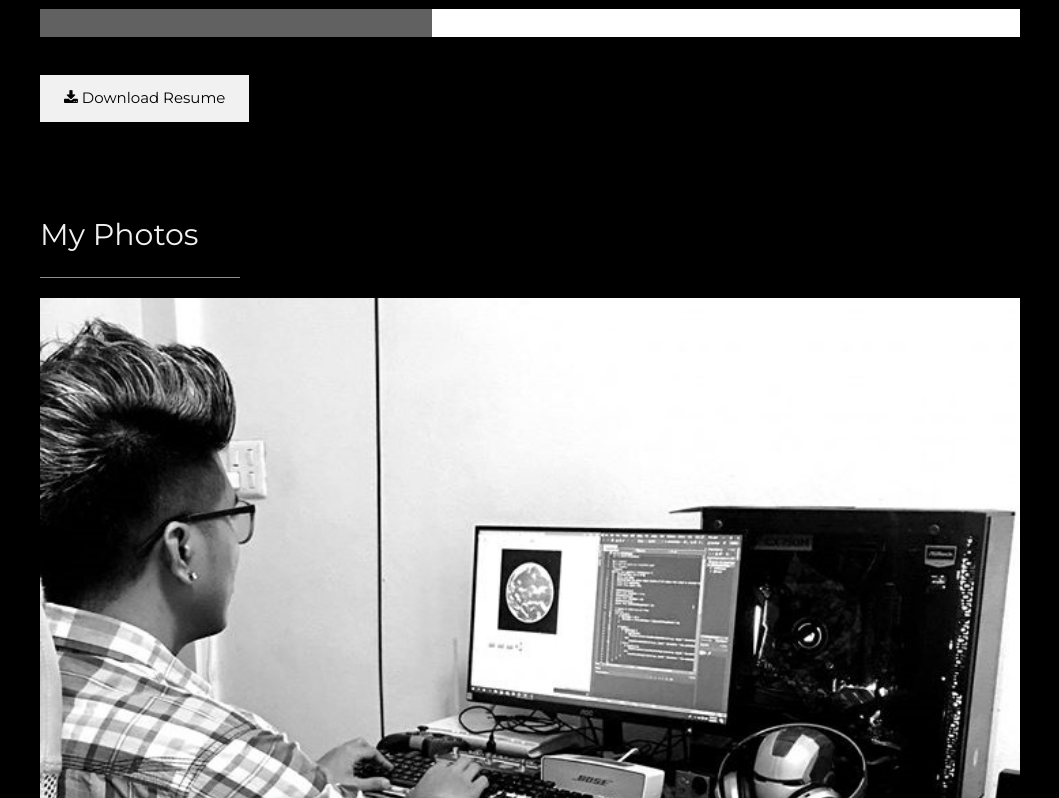
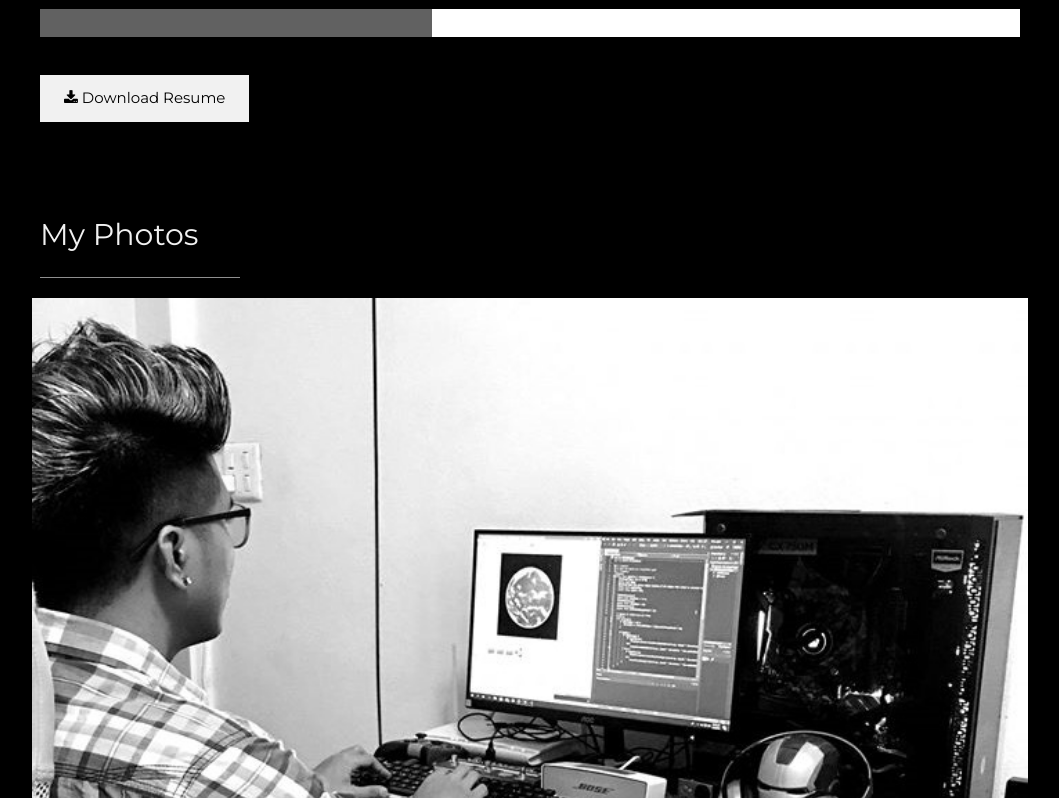
Before and after one commit to Barbie-debug/Barbiedegracia, a plain HTML site: page Index.html in a window 1280 px wide. Shown: the part 1758-2556 px from the top of the page, without its empty margins (170-1229 px from the left). Drawn offline with nearby package versions, Linux system fonts and the light colour scheme.

Commit message:
Update Index.html

```diff
--- a/Index.html
+++ b/Index.html
@@ -113,7 +113,7 @@
     <hr style="width:200px" class="w3-opacity">
 
     <!-- Grid for photos -->
-
+    <div class="w3-row-padding" style="margin:0 -16px">
      <img src="img/coding2.jpg" style="width:100%;cursor:zoom-in"
   onclick="document.getElementById('modal03').style.display='block'">
 
```
